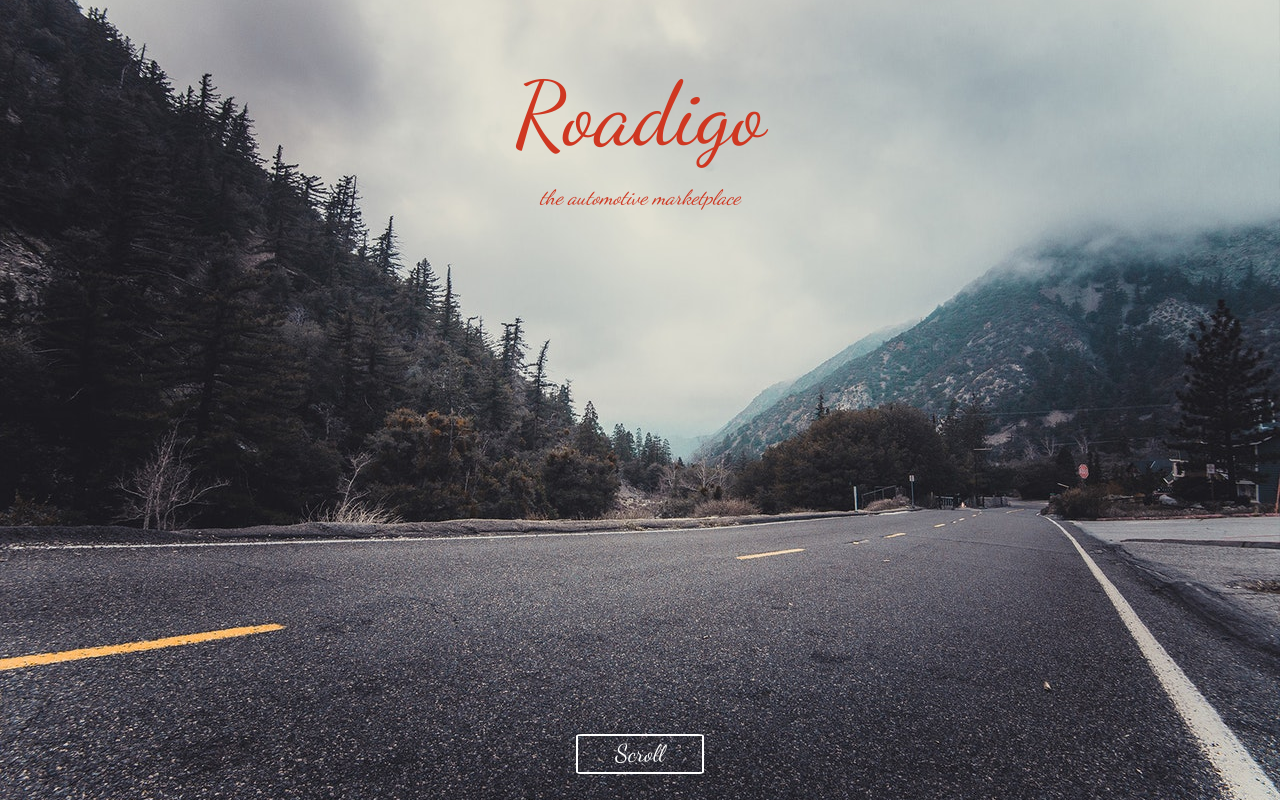
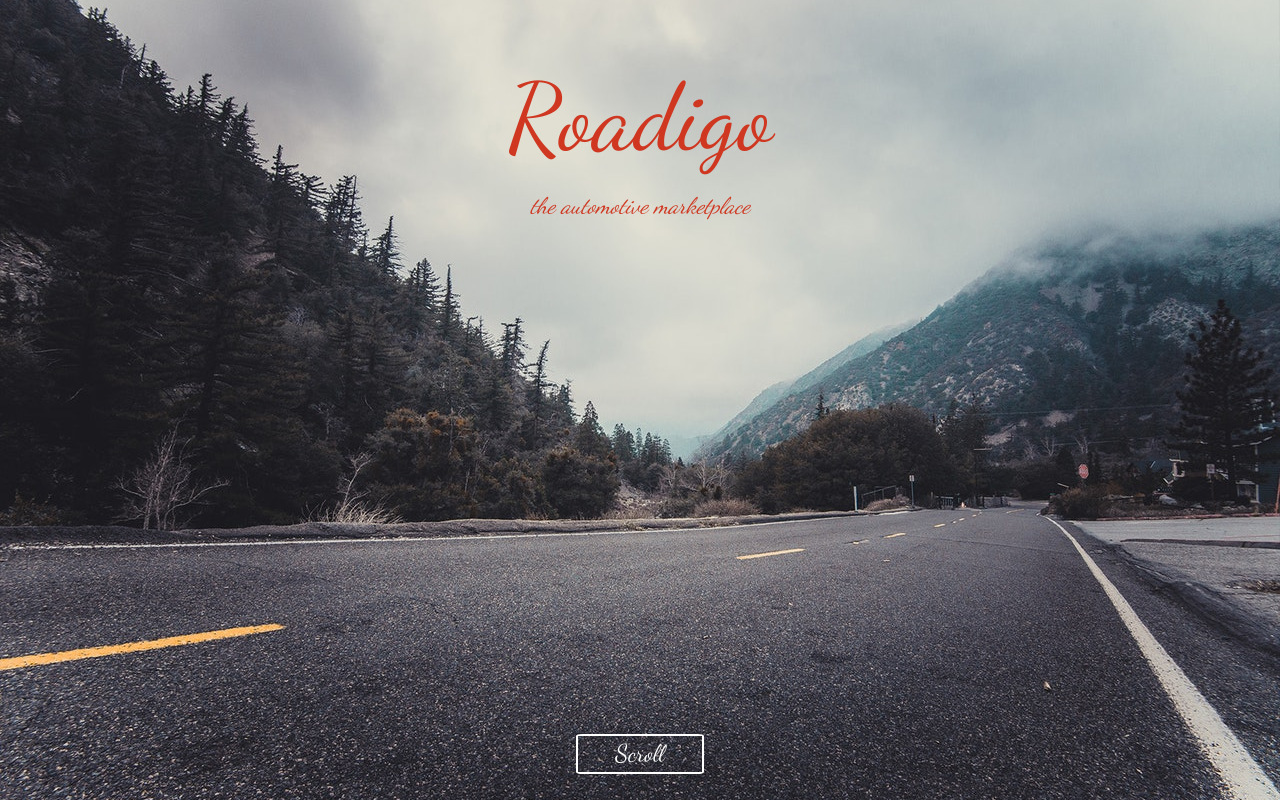
Before and after one commit to rik-96/motormarche_beta, a plain HTML site: page index.html in a window 1280 px wide. Shown: the top 802 px of the page. Drawn offline with nearby package versions, Linux system fonts and the light colour scheme.

Commit message:
changing header font

```diff
--- a/index.css
+++ b/index.css
@@ -11,7 +11,7 @@
   background-repeat: no-repeat;
   background-size: cover;
   color: #cf3721;
-  font-size: calc(25px + 5vw);
+  font-size: calc(30px + 5vw);
   text-align: center;
   font-family: 'Dancing Script'/*'Istok Web'*/;
 }
@@ -21,7 +21,7 @@
 }
 
 #tagline{
-  font-size: calc(8px + 1vw);
+  font-size: calc(10px + 1vw);
   font-family: 'Dancing Script';
 }
 
```
